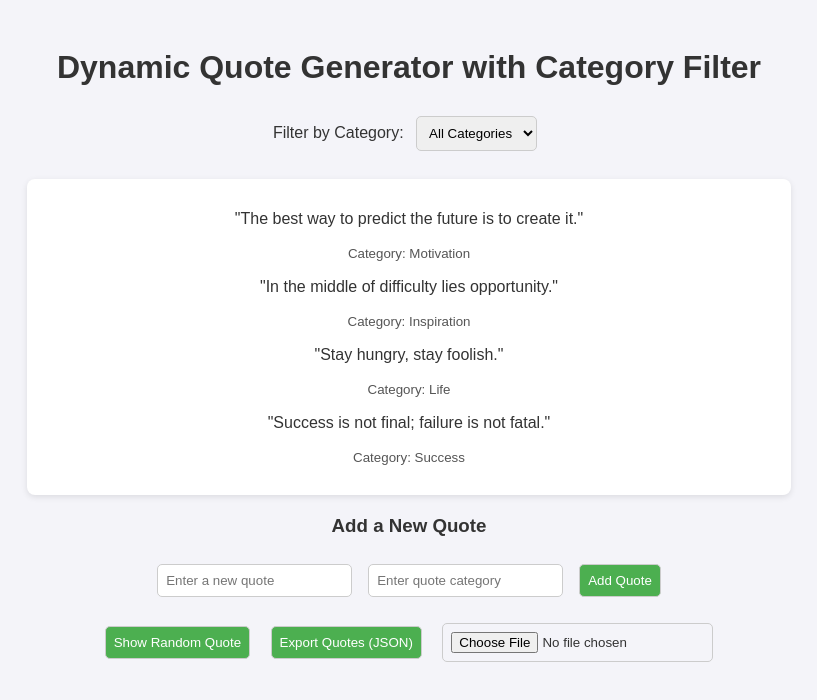
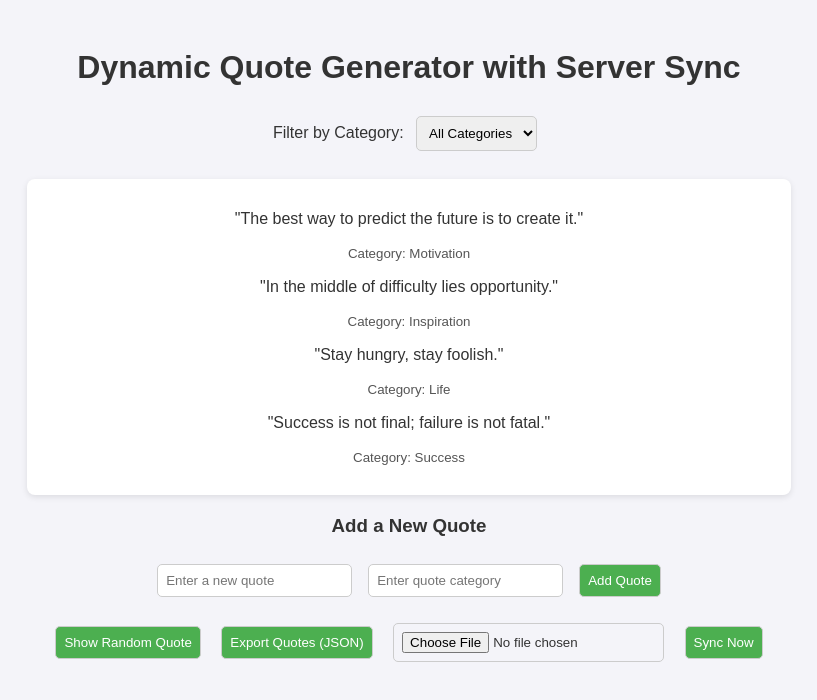
Before and after one commit to Naledi84/alx_fe_javascript, a plain HTML site: page dom-manipulation/index.html in a window 1280 px wide. Shown: the whole page, without its empty margins (231-1048 px from the left). Drawn offline with Linux system fonts and the light colour scheme.

Commit message:
Update title and add sync functionality

```diff
--- a/dom-manipulation/index.html
+++ b/dom-manipulation/index.html
@@ -3,24 +3,26 @@
 <head>
   <meta charset="UTF-8" />
   <meta name="viewport" content="width=device-width, initial-scale=1.0"/>
-  <title>Dynamic Quote Generator with Category Filter</title>
+  <title>Dynamic Quote Generator — Server Sync</title>
   <style>
     body { font-family: Arial, sans-serif; background: #f4f4f9; color: #333; text-align: center; padding: 20px; }
     #quoteDisplay { margin: 20px auto; padding: 15px; border-radius: 8px; background: #fff; width: 60%; box-shadow: 0 2px 6px rgba(0,0,0,0.1); }
     select, input, button { margin: 8px; padding: 8px; border-radius: 5px; border: 1px solid #ccc; }
     button { background-color: #4CAF50; color: white; cursor: pointer; }
     button:hover { background-color: #45a049; }
+    #notification { margin: 10px auto; width: 60%; padding: 10px; border-radius: 5px; display: none; }
     .controls { margin: 10px 0; }
   </style>
 </head>
 <body>
-  <h1>Dynamic Quote Generator with Category Filter</h1>
+  <h1>Dynamic Quote Generator with Server Sync</h1>
+
+  <div id="notification"></div>
 
   <div class="controls">
     <label for="categoryFilter">Filter by Category:</label>
     <select id="categoryFilter" onchange="filterQuotes()">
       <option value="all">All Categories</option>
-      <!-- Categories added dynamically -->
     </select>
   </div>
 
@@ -33,6 +35,7 @@
     <button id="newQuote">Show Random Quote</button>
     <button id="exportJson">Export Quotes (JSON)</button>
     <input type="file" id="importFile" accept=".json" />
+    <button id="manualSync">Sync Now</button>
   </div>
 
   <script src="script.js"></script>
```
